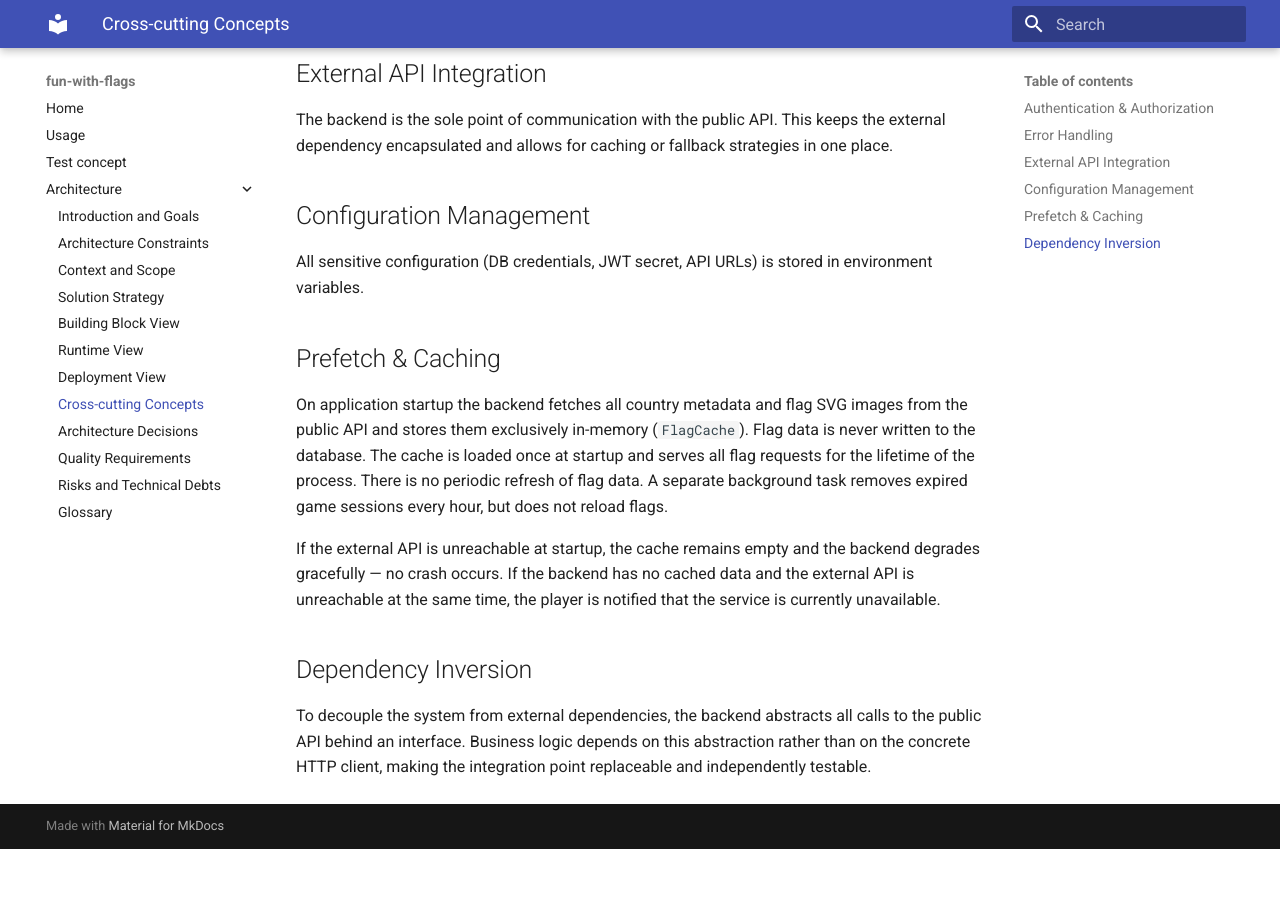
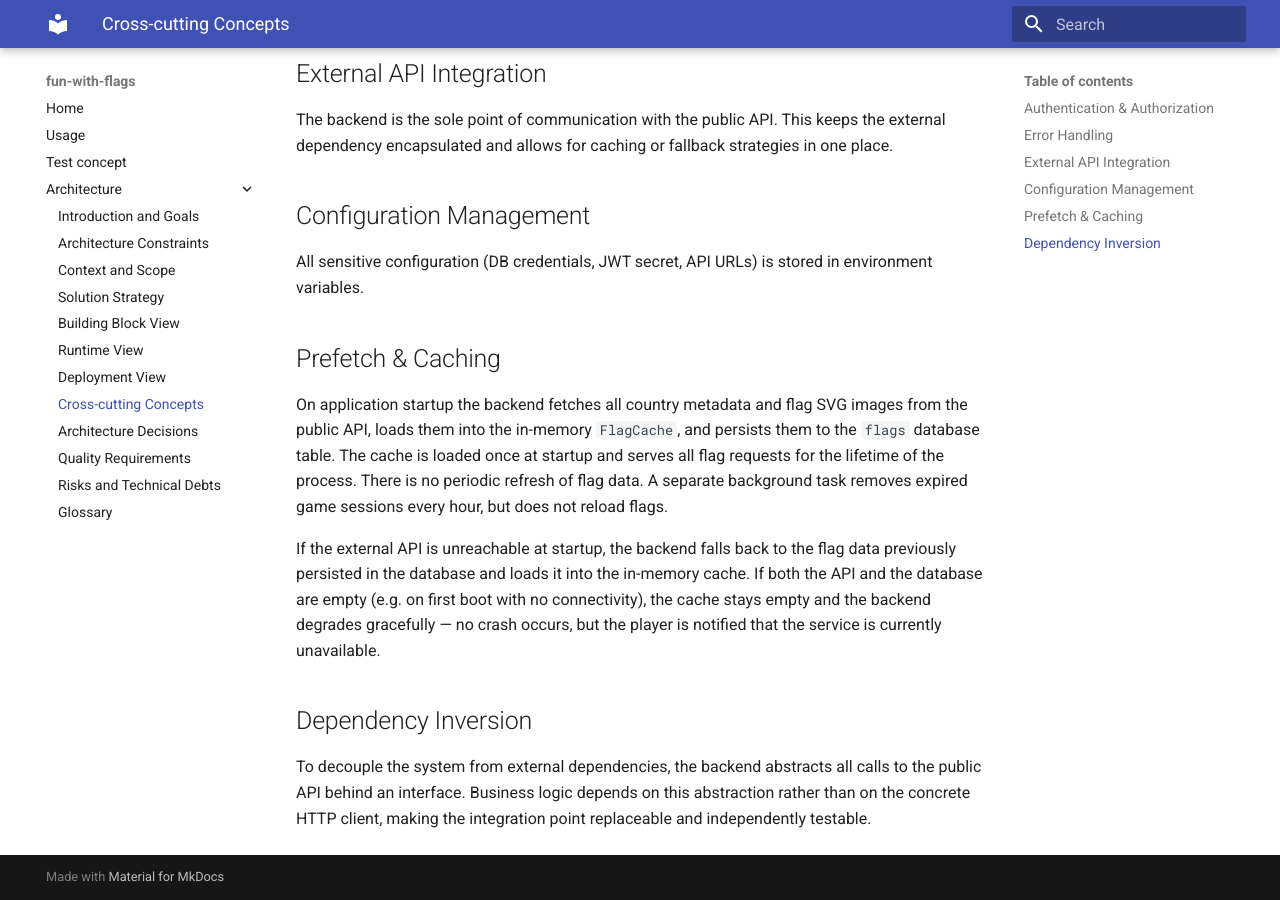
Before and after one commit to r0135tE1/sqs, an MkDocs documentation site: the page built from docs/architecture/08_crosscutting_concepts.md, in a window 1280 px wide and 900 px high, scrolled down 806 px. Built offline with MkDocs 1.6.1 and Material for MkDocs 9.7.7, drawn with Linux system fonts in a browser that asks for light colours; before the commit the page ends 1655 px from its top, so only the background shows below that.

Commit message:
update texts in docs

```diff
--- a/docs/architecture/08_crosscutting_concepts.md
+++ b/docs/architecture/08_crosscutting_concepts.md
@@ -28,9 +28,9 @@ All sensitive configuration (DB credentials, JWT secret, API URLs) is stored in
 
 ## Prefetch & Caching
 
-On application startup the backend fetches all country metadata and flag SVG images from the public API and stores them exclusively in-memory (`FlagCache`). Flag data is never written to the database. The cache is loaded once at startup and serves all flag requests for the lifetime of the process. There is no periodic refresh of flag data. A separate background task removes expired game sessions every hour, but does not reload flags.
+On application startup the backend fetches all country metadata and flag SVG images from the public API, loads them into the in-memory `FlagCache`, and persists them to the `flags` database table. The cache is loaded once at startup and serves all flag requests for the lifetime of the process. There is no periodic refresh of flag data. A separate background task removes expired game sessions every hour, but does not reload flags.
 
-If the external API is unreachable at startup, the cache remains empty and the backend degrades gracefully — no crash occurs. If the backend has no cached data and the external API is unreachable at the same time, the player is notified that the service is currently unavailable.
+If the external API is unreachable at startup, the backend falls back to the flag data previously persisted in the database and loads it into the in-memory cache. If both the API and the database are empty (e.g. on first boot with no connectivity), the cache stays empty and the backend degrades gracefully — no crash occurs, but the player is notified that the service is currently unavailable.
 
 ## Dependency Inversion
 
```
Also changed, not shown: docs/architecture/06_runtime_view.md (+1 -1 lines), docs/architecture/09_architecture_decisions.md (+2 -2 lines), docs/architecture/11_risks_and_technical_debts.md (+1 -1 lines), docs/test-concept.md (+1 -1 lines), src/backend/README.md (+2 -2 lines).
